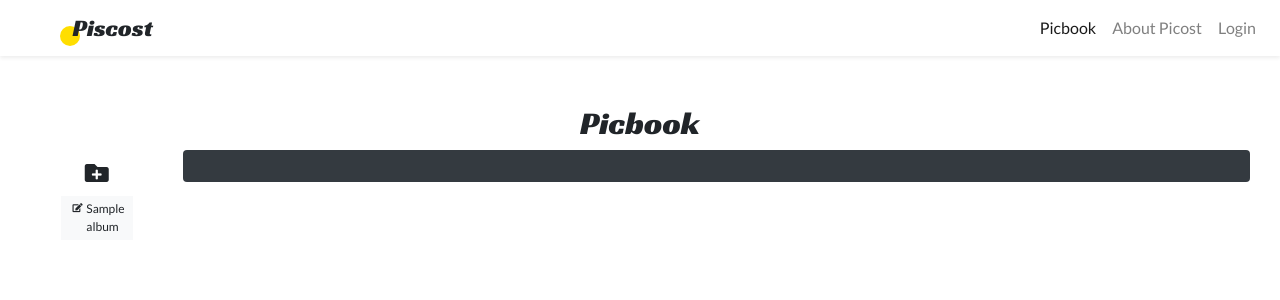
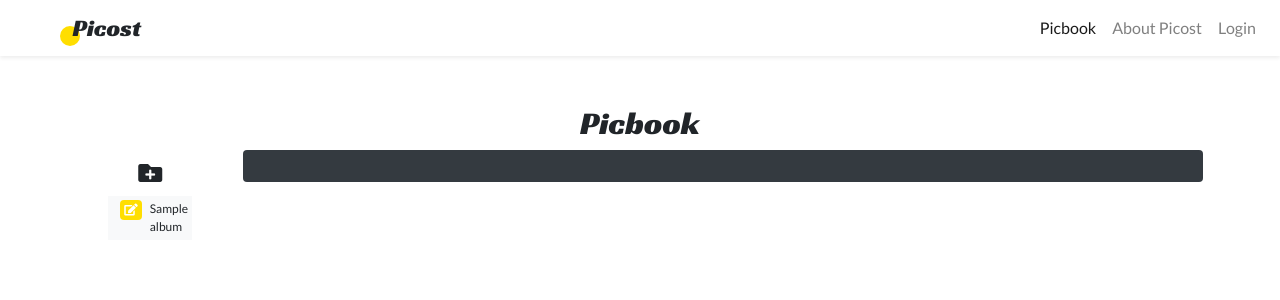
Before and after one commit to orianc/PICOST-APP-Symfony-Twig-PostgreSQL-Bootstrap-Jquery, a Symfony app: template templates/album/index.html.twig in a window 1280 px wide. Shown: the top 300 px of the page. Run offline with Twig, Linux system fonts and the light colour scheme; the template is opened without the code that fills it: most values are stand-ins (such as "Sample title", 1, 10 or a date in 2020); some libraries are stand-ins or nearby versions.

Commit message:
update front edit and new Picbook

```diff
--- a/public/css/style.css
+++ b/public/css/style.css
@@ -1,25 +1,23 @@
-body{
+body {
 	font-family: 'Lato', sans-serif;
-
 }
 
-h1,h2,h3,h4 {
+h1,
+h2,
+h3,
+h4 {
 	font-family: 'Racing Sans One', cursive;
-
 }
 
 :root {
-    --bg-yellow: #FFDE00;
+	--bg-yellow: #ffde00;
 }
 
-
-a, a:hover {
+a,
+a:hover {
 	text-decoration: none;
-    color:unset;
-
+	color: unset;
 }
-
-
 
 .line {
 	display: inline-block;
@@ -32,50 +30,52 @@ a, a:hover {
 	background: var(--bg-yellow);
 	margin-right: 10px;
 	margin-left: 10px;
-
 }
 
 .brand {
 	font-family: 'Racing Sans One', cursive;
 	font-size: 24px;
 	transition: 1s;
-
 }
 
-.nav-item-link{
+.nav-item-link {
 	font-size: 12px;
 	transition: 600ms;
 }
-.nav-item-link:hover{
+.nav-item-link:hover {
 	background-color: #3d3d3d44;
-    transform: scale(1.2,1.2);
+	transform: scale(1.2, 1.2);
 }
 
-.fa-edit:hover{
-    color: #FFDE00;
-
+.fa-edit:hover {
+	color: #ffde00;
 }
 
-.fa-folder-plus{
+.fa-folder-plus {
 	transition: 500ms;
 }
 
-
-.fa-folder-plus:hover{
-    color: #FFDE00;
+.fa-folder-plus:hover {
+	color: #ffde00;
 	transform: translateY(-10px);
-
 }
 
-.badge-warning{
-    background-color: #FFDE00;
+.btn-warning,
+.badge-warning {
+	background-color: #ffde00;
+	border-color: #ffde00;
+	color: white;
 }
 
+.btn-warning:hover,
+.badge-warning:hover {
+	border-color: #cfb50b9c;
+	background-color: #cfb50b9c;
+	color: white;
+}
 
 @media screen and (max-width: 768px) {
 	.nav-albums {
-
-
 		max-width: fit-content;
 	}
 }
--- a/src/Form/AlbumType.php
+++ b/src/Form/AlbumType.php
@@ -12,10 +12,7 @@ class AlbumType extends AbstractType
   public function buildForm(FormBuilderInterface $builder, array $options)
   {
     $builder
-            ->add('name')
-            ->add('createAt')
-            ->add('updateAt')
-        ;
+      ->add('name');
   }
 
   public function configureOptions(OptionsResolver $resolver)
--- a/templates/album/_delete_form.html.twig
+++ b/templates/album/_delete_form.html.twig
@@ -1,4 +1,6 @@
 <form method="post" action="{{ path('album_delete', {'id': album.id}) }}" onsubmit="return confirm('Are you sure you want to delete this item?');">
-    <input type="hidden" name="_token" value="{{ csrf_token('delete' ~ album.id) }}">
-    <button class="btn">Delete</button>
+	<input type="hidden" name="_token" value="{{ csrf_token('delete' ~ album.id) }}">
+	<button class="btn btn-danger">
+		<i class="fas fa-trash-alt"></i>
+	</button>
 </form>
--- a/templates/album/_form.html.twig
+++ b/templates/album/_form.html.twig
@@ -1,4 +1,6 @@
 {{ form_start(form) }}
-    {{ form_widget(form) }}
-    <button class="btn">{{ button_label|default('Save') }}</button>
+{{ form_widget(form) }}
+<button class="btn btn-success">
+	<i class="fas fa-check"></i>
+</button>
 {{ form_end(form) }}
--- a/templates/album/_navalbums.html.twig
+++ b/templates/album/_navalbums.html.twig
@@ -5,15 +5,15 @@
 		<i style="width: 20px;" class="fas fa-ellipsis-h "></i>
 	</button>
 
-	<div id="navbarAlbum" class="collapse navbar-collapse col-2 nav nav-albums flex-md-column">
+	<div id="navbarAlbum" class="collapse navbar-collapse col-3 nav nav-albums flex-md-column">
 		<a class="badge rounded-pill mb-2" href="{{ path('album_new') }}">
 			<i class="fas fa-folder-plus fa-2x"></i>
 		</a>
 		<div class="bg-light">
 			{% for album in albums %}
-				<div class="nav-item-link d-flex p-1 px-2">
-					<a class="badge " href="{{ path('album_edit', {'id': album.id}) }}">
-						<i class="fas fa-edit fa-1x"></i>
+				<div class="nav-item-link d-flex p-1">
+					<a class="fs-1" href="{{ path('album_edit', {'id': album.id}) }}">
+						<i class="btn-warning rounded p-1 mx-2 fas fa-edit fa-1x"></i>
 					</a>
 					<a class="" href="{{ path('album_show', {'id': album.id}) }}">{{ album.name }}</a>
 				</div>
--- a/templates/album/index.html.twig
+++ b/templates/album/index.html.twig
@@ -1,6 +1,6 @@
 {% extends 'base.html.twig' %}
 
-{% block title %}Album index
+{% block title %}Picbook
 {% endblock %}
 
 {% block body %}
@@ -9,14 +9,14 @@
 
 		{% block albums %}
 			<div class="row  justify-content-center align-items-center align-items-md-start flex-column flex-md-row">
-					{% include "album/_navalbums.html.twig" %}
+				{% include "album/_navalbums.html.twig" %}
 
-					<div class="col-10 rounded bg-dark row justify-content-center py-3 ">
-						{% for p in albums[0].photos %}
+				<div class="col-9 rounded bg-dark row justify-content-center py-3 ">
+					{% for p in albums[0].photos %}
 						{% include "album/_gallerypattern.html.twig" %}
 
-						{% endfor %}
-					</div>
+					{% endfor %}
+				</div>
 
 			</div>
 		{% endblock %}
--- a/templates/base.html.twig
+++ b/templates/base.html.twig
@@ -22,6 +22,7 @@
 			{% include "navbar.html.twig" %}
 			{% block body %}{% endblock %}
 			{% block javascripts %}
+
 				<script src="https://code.jquery.com/jquery-3.5.1.slim.min.js" integrity="sha384-DfXdz2htPH0lsSSs5nCTpuj/zy4C+OGpamoFVy38MVBnE+IbbVYUew+OrCXaRkfj" crossorigin="anonymous"></script>
 				<script src="https://cdn.jsdelivr.net/npm/bootstrap@4.6.0/dist/js/bootstrap.bundle.min.js" integrity="sha384-Piv4xVNRyMGpqkS2by6br4gNJ7DXjqk09RmUpJ8jgGtD7zP9yug3goQfGII0yAns" crossorigin="anonymous"></script>
 			{% endblock %}
--- a/templates/navbar.html.twig
+++ b/templates/navbar.html.twig
@@ -3,7 +3,7 @@
 	<a class="navbar-brand d-flex align-items-end" href="#">
 		<a class="brand" href="{{ path('album_index') }}">
 			<span class="line rounded-circle mx-2"></span>
-			<span class="brand-anim ">Piscost</span>
+			<span class="brand-anim ">Picost</span>
 		</a>
 	</a>
 
```
Also changed, not shown: templates/album/edit.html.twig (+17 -7 lines), templates/album/new.html.twig (+16 -5 lines), templates/album/show.html.twig (+5 -4 lines), templates/album/showv1.html.twig (deleted, +0 -41 lines), 1 other file. Lines whose indentation alone changed are shown as unchanged.
